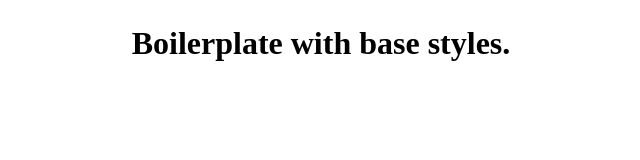
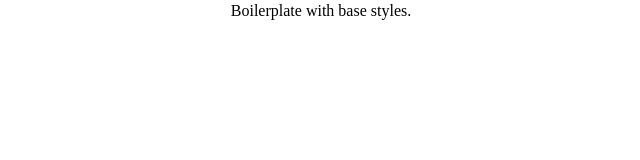
Before and after one commit to filipego/webpack-es6-sass-boilerplate-with-base-styles, a website built with webpack: page src/index.html in a window 1280 px wide. Shown: the whole page, without its empty margins (319-959 px from the left). Built offline with nearby package versions, Linux system fonts and the light colour scheme.

Commit message:
added reset-css

```diff
--- a/package.json
+++ b/package.json
@@ -43,7 +43,6 @@
     "lint-staged": "^9.4.0",
     "mini-css-extract-plugin": "^0.8.0",
     "node-sass": "^4.12.0",
-    "normalize.css": "^8.0.1",
     "postcss-flexbugs-fixes": "^4.1.0",
     "postcss-loader": "^3.0.0",
     "prettier": "^1.18.2",
@@ -91,5 +90,8 @@
       "stylelint --fix",
       "git add"
     ]
+  },
+  "dependencies": {
+    "reset-css": "^5.0.0"
   }
 }
--- a/src/stylesheets/style.scss
+++ b/src/stylesheets/style.scss
@@ -1,4 +1,5 @@
-@import '~normalize.css/normalize.css';
+@import '~reset-css/reset.css';
+@import './variables';
 @import './base';
 @import './media';
 @import './fonts';
--- /dev/null
+++ b/src/stylesheets/variables.scss
@@ -0,0 +1,14 @@
+:root {
+  --white: #fff;
+  --gray: #6c757d;
+  --gray-dark: #343a40;
+  --primary: #007bff;
+  --secondary: #6c757d;
+  --light: #f8f9fa;
+  --dark: #343a40;
+  --font-family-sans-serif: -apple-system, BlinkMacSystemFont, 'Segoe UI', Roboto, 'Helvetica Neue',
+    Arial, 'Noto Sans', sans-serif, 'Apple Color Emoji', 'Segoe UI Emoji', 'Segoe UI Symbol',
+    'Noto Color Emoji';
+  --font-family-monospace: SFMono-Regular, Menlo, Monaco, Consolas, 'Liberation Mono', 'Courier New',
+    monospace;
+}
```
Also changed, not shown: 2 other files.
